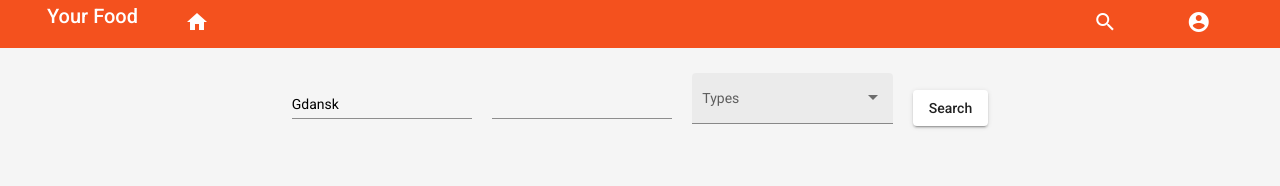
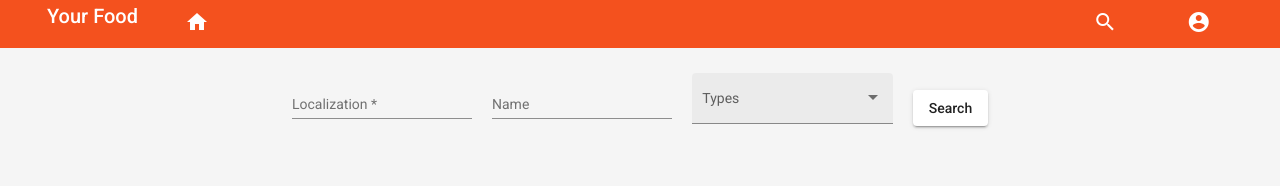
Before and after one commit to PawelRadawiec/your-food-web, an Angular app: page /search in a window 1280 px wide. Shown: the top 186 px of the page. Built offline with nearby package versions, Linux system fonts and the light colour scheme.

Commit message:
search form - validation

```diff
--- a/src/app/components/business/search-form/search-form.component.html
+++ b/src/app/components/business/search-form/search-form.component.html
@@ -6,6 +6,7 @@
   fxLayoutGap="20px"
 >
   <mat-form-field>
+    <mat-label>Localization</mat-label>
     <input
       matInput
       type="text"
@@ -13,8 +14,12 @@
       name="Localization"
       formControlName="localization"
     />
+    <mat-error *ngIf="searchForm?.get('localization')?.hasError('required')">
+      Required
+    </mat-error>
   </mat-form-field>
   <mat-form-field>
+    <mat-label>Name</mat-label>
     <input
       matInput
       type="text"
--- a/src/app/components/business/search-form/search-form.component.ts
+++ b/src/app/components/business/search-form/search-form.component.ts
@@ -1,5 +1,5 @@
 import { Component, EventEmitter, Input, OnInit, Output } from '@angular/core';
-import { FormBuilder, FormGroup } from '@angular/forms';
+import { FormBuilder, FormGroup, Validators } from '@angular/forms';
 import { SearchFormValue } from 'src/app/models/search-value.model';
 import { SearchType } from 'src/app/models/type.model';
 
@@ -21,14 +21,19 @@ export class SearchFormComponent implements OnInit {
   }
 
   onSubmit() {
-    this.onSearch$.emit(this.searchForm.value);
+    if (this.searchForm.valid) {
+      this.onSearch$.emit(this.searchForm.value);
+    }
   }
 
   initSearchForm() {
-    this.searchForm = this.formBuilder.group({
-      localization: ['Gdansk'],
-      bussinesName: [''],
-      types: [[]],
-    });
+    this.searchForm = this.formBuilder.group(
+      {
+        localization: ['', Validators.required],
+        bussinesName: [''],
+        types: [[]],
+      },
+      { updateOn: 'submit' }
+    );
   }
 }
```
